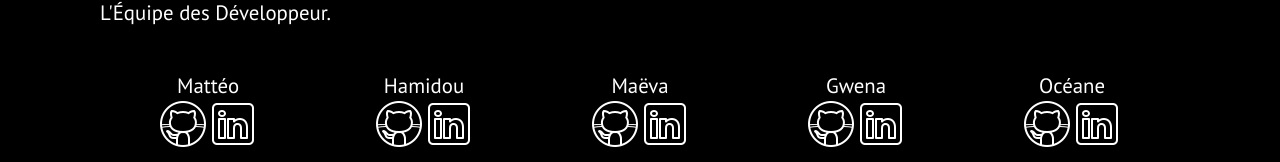
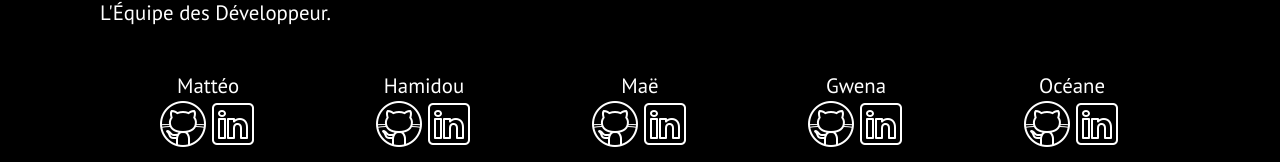
Before and after one commit to WildCodeSchool/11-2023-Rem-FR-Crew-Bleu-LaPromodoro-G1, a React (Vite) app in the folder frontend/: page / in a window 1280 px wide. Shown: the part 2149-2311 px from the top of the page. Built offline with nearby package versions, Linux system fonts and the light colour scheme; a web font is replaced by a local one.

Commit message:
modif du nom de MAEVA en MAE

```diff
--- a/frontend/src/pages/MenuPrincipal/component/Accueil.jsx
+++ b/frontend/src/pages/MenuPrincipal/component/Accueil.jsx
@@ -165,7 +165,7 @@ function Accueil() {
                   <img src={linkedin} alt="linkedin-logo" />
                 </a>
               </div>
-              <p>Maëva</p>
+              <p>Maë</p>
             </div>
             {/* BEGOT LINKS */}
             <div className="linksContainer">
```
